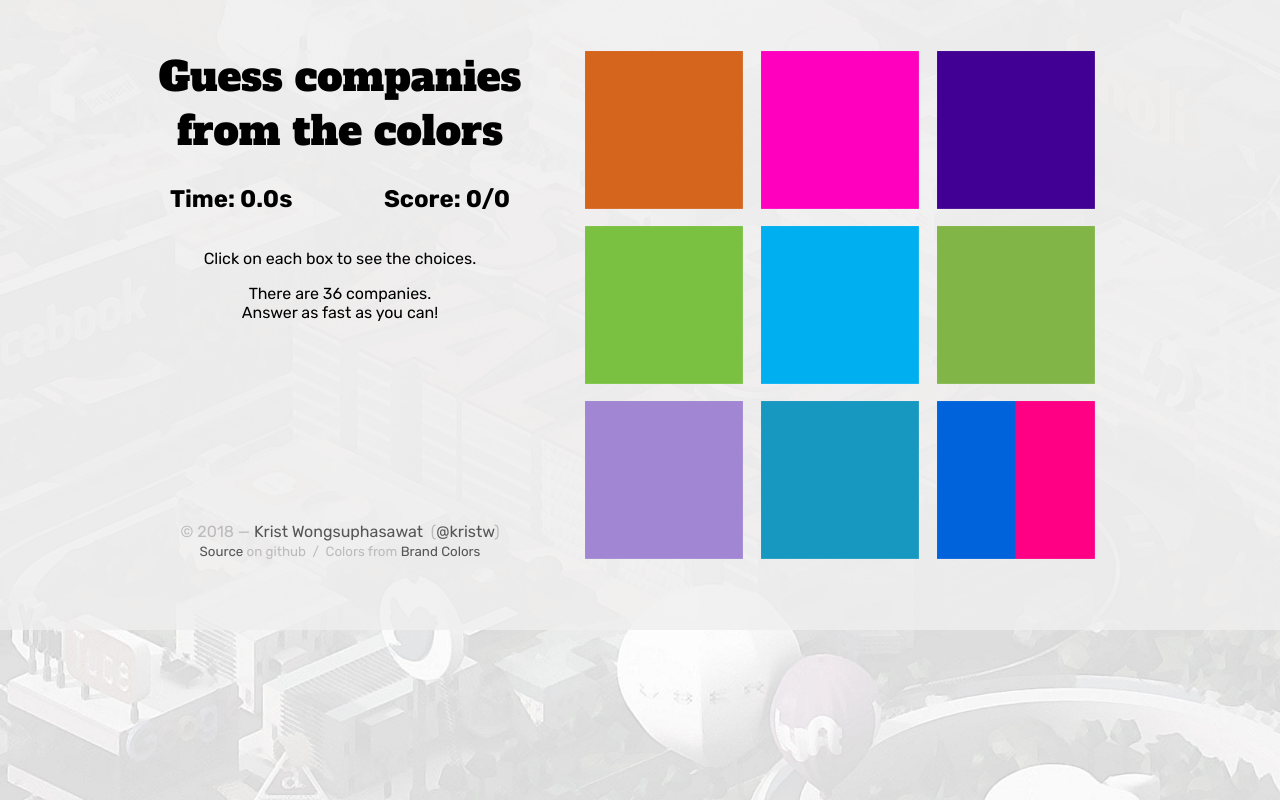
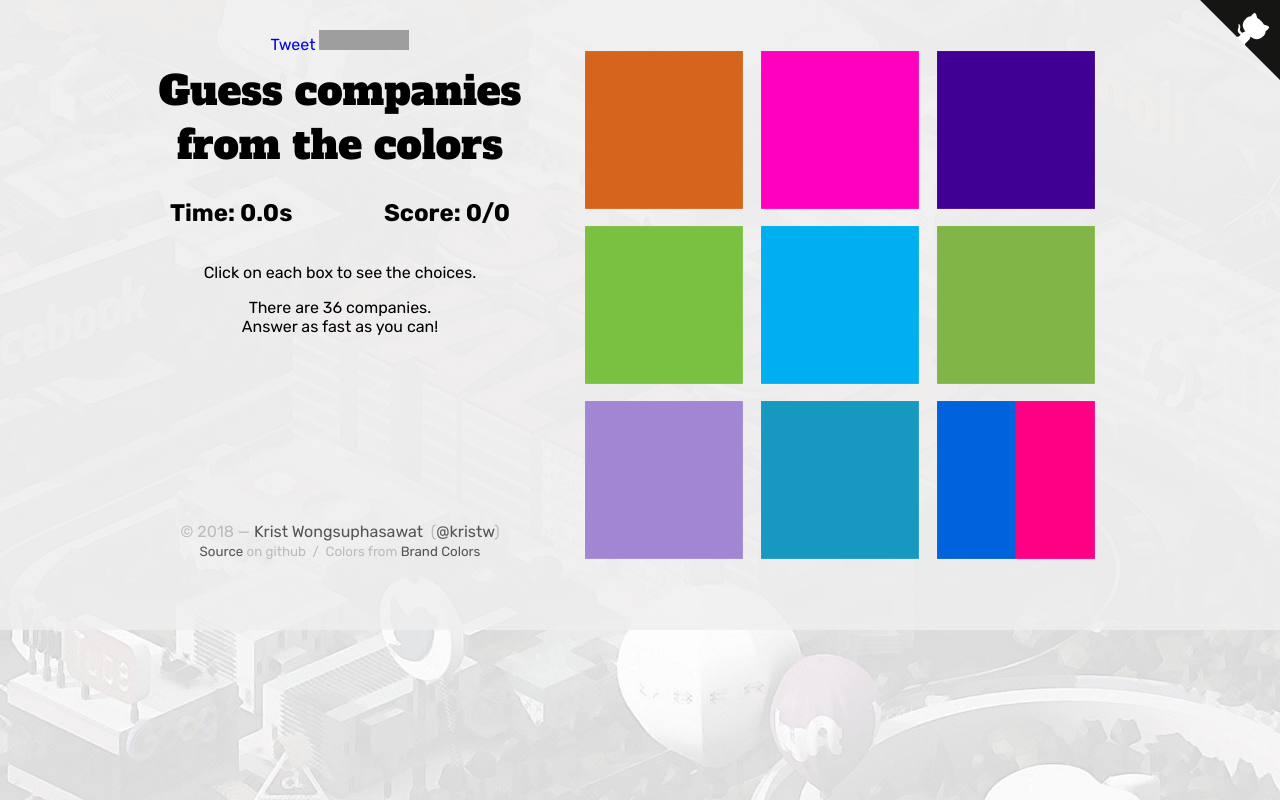
Before and after one commit to kristw/brand-colors, a React (Create React App) app: page / in a window 1280 px wide. Built offline with nearby package versions, Linux system fonts and the light colour scheme; grey boxes are pictures that could not be loaded; what react-d3kit would draw is missing.

Commit message:
add tweet button and github star button

```diff
--- a/public/index.html
+++ b/public/index.html
@@ -27,6 +27,46 @@
     <noscript>
       You need to enable JavaScript to run this app.
     </noscript>
+    <a href="https://github.com/kristw/brand-colors" class="github-corner" aria-label="View source on Github">
+      <svg width="80" height="80" viewBox="0 0 250 250" style="fill:#151513; color:#fff; position: absolute; top: 0; border: 0; right: 0;"
+        aria-hidden="true">
+        <path d="M0,0 L115,115 L130,115 L142,142 L250,250 L250,0 Z"></path>
+        <path d="M128.3,109.0 C113.8,99.7 119.0,89.6 119.0,89.6 C122.0,82.7 120.5,78.6 120.5,78.6 C119.2,72.0 123.4,76.3 123.4,76.3 C127.3,80.9 125.5,87.3 125.5,87.3 C122.9,97.6 130.6,101.9 134.4,103.2"
+          fill="currentColor" style="transform-origin: 130px 106px;" class="octo-arm"></path>
+        <path d="M115.0,115.0 C114.9,115.1 118.7,116.5 119.8,115.4 L133.7,101.6 C136.9,99.2 139.9,98.4 142.2,98.6 C133.8,88.0 127.5,74.4 143.8,58.0 C148.5,53.4 154.0,51.2 159.7,51.0 C160.3,49.4 163.2,43.6 171.4,40.1 C171.4,40.1 176.1,42.5 178.8,56.2 C183.1,58.6 187.2,61.8 190.9,65.4 C194.5,69.0 197.7,73.2 200.1,77.6 C213.8,80.2 216.3,84.9 216.3,84.9 C212.7,93.1 206.9,96.0 205.4,96.6 C205.1,102.4 203.0,107.8 198.3,112.5 C181.9,128.9 168.3,122.5 157.7,114.1 C157.9,116.9 156.7,120.9 152.7,124.9 L141.0,136.5 C139.8,137.7 141.6,141.9 141.8,141.8 Z"
+          fill="currentColor" class="octo-body"></path>
+      </svg>
+    </a>
+    <style>
+      .github-corner:hover .octo-arm {
+        animation: octocat-wave 560ms ease-in-out
+      }
+
+      @keyframes octocat-wave {
+        0%,
+        100% {
+          transform: rotate(0)
+        }
+        20%,
+        60% {
+          transform: rotate(-25deg)
+        }
+        40%,
+        80% {
+          transform: rotate(10deg)
+        }
+      }
+
+      @media (max-width:500px) {
+        .github-corner:hover .octo-arm {
+          animation: none
+        }
+        .github-corner .octo-arm {
+          animation: octocat-wave 560ms ease-in-out
+        }
+      }
+    </style>
+
     <div id="root"></div>
     <!--
       This HTML file is a template.
--- a/src/App.jsx
+++ b/src/App.jsx
@@ -162,6 +162,26 @@
       <Container className="App">
         <Frame>
           <Left>
+            <div>
+              <a
+                href="https://twitter.com/share"
+                class="twitter-share-button"
+                data-text="Guess companies from the colors"
+                data-via="kristw"
+                data-related="kristw"
+                data-hashtags="challenge"
+              >
+                Tweet
+                </a>
+              &nbsp;
+                <iframe
+                src="https://ghbtns.com/github-btn.html?user=kristw&repo=brand-colors&type=star&count=true"
+                frameborder="0"
+                scrolling="0"
+                width="90px"
+                height="20px"
+              />
+            </div>
             <h1>Guess companies <br /> from the colors</h1>
             <Subtitle>
               <TimerBox>
--- a/src/index.css
+++ b/src/index.css
@@ -29,7 +29,7 @@
 h1 {
   font-family: 'Alfa Slab One', 'Helvetica Neue', Helvetica, Arial, sans-serif;
   margin-top: 0;
-  padding-top: 20px;
+  padding-top: 10px;
   font-size: 40px;
   font-weight: normal;
 }
--- a/src/index.js
+++ b/src/index.js
@@ -29,3 +29,6 @@
   document.getElementById('root')
 );
 registerServiceWorker();
+
+// Twitter
+!function (d, s, id) { var js, fjs = d.getElementsByTagName(s)[0], p = /^http:/.test(d.location) ? 'http' : 'https'; if (!d.getElementById(id)) { js = d.createElement(s); js.id = id; js.src = p + '://platform.twitter.com/widgets.js'; fjs.parentNode.insertBefore(js, fjs); } }(document, 'script', 'twitter-wjs');
```
